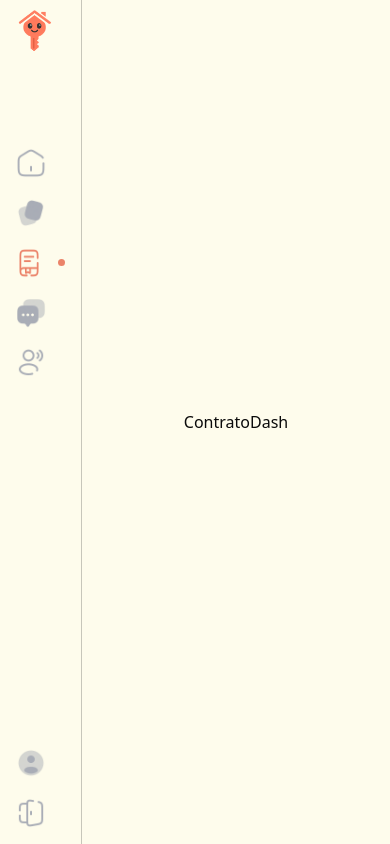
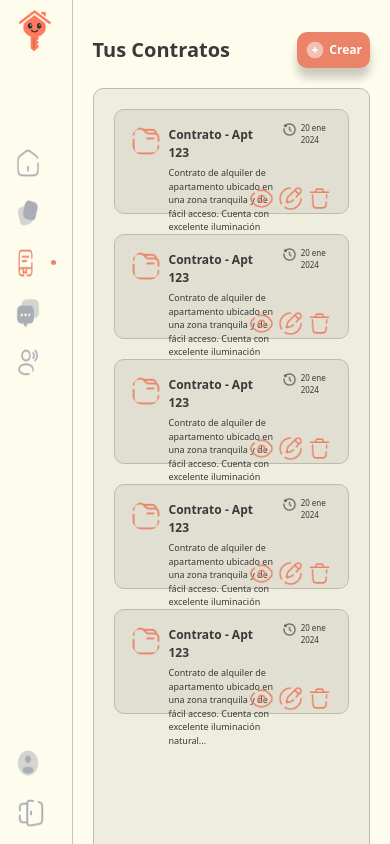
Before and after one commit to IdMarchena/RentaSmart, a React (Vite) app in the folder Frontend/: page /admin/contracts in a window 390 px wide. Built offline with nearby package versions, Linux system fonts and the light colour scheme.

Commit message:
ContratosDash terminado con su responsive

```diff
--- /dev/null
+++ b/Frontend/src/admin/components/CardContratos.tsx
@@ -0,0 +1,34 @@
+import imgHistory from "../../assets/history.png"
+import imgVista from "../../assets/vista.png"
+import imgEditar from "../../assets/editar.png"
+import imgBorrar from "../../assets/borrar.png"
+import imgFolder from "../../assets/folder.png"
+
+export const CardContratos = () => {
+    return (
+        <div className="w-full h-[105px] flex flex-row items-start justify-between bg-[#E1DFD2] border-[1px] border-[#BCBBB0] rounded-[10px] p-2">
+            <div className="w-[75%] flex flex-row items-start justify-start gap-2 ml-2">
+                <img src={imgFolder} alt="add" className="w-[30px] h-[30px] object-cover rounded-[20px] mt-2"/>
+                <div className="w-[70%] flex flex-col items-start justify-center gap-1 mt-2">
+                    <h1 className="text-[#393939] text-[12px] font-bold">Contrato - Apt 123</h1>
+                    <p className="text-[#393939] text-[9px] font-medium">Contrato de alquiler de apartamento ubicado en una zona tranquila y de fácil acceso. Cuenta con excelente iluminación natural...</p>
+                </div>
+            </div>
+            <div className="w-[25%] flex flex-col items-start justify-end gap-1 flex-nowrap mr-2 mt-1">
+                <div className="w-full flex flex-row items-start justify-end gap-1 flex-nowrap">
+                    <img src={imgHistory} alt="history" className="w-[15px] h-[15px] object-cover"/>
+                    <span className="text-[#393939] text-[8px] font-medium">20 ene 2024</span>
+
+                </div>
+                <div className="w-full flex flex-row items-start justify-end gap-1 flex-nowrap mt-9">
+                    <img src={imgVista} alt="vista" className="w-[25px] h-[25px] object-cover"/>
+                    <img src={imgEditar} alt="editar" className="w-[25px] h-[25px] object-cover"/>
+                    <img src={imgBorrar} alt="borrar" className="w-[25px] h-[25px] object-cover"/>
+
+                </div>
+            </div>
+
+
+        </div>
+    )
+}
--- a/Frontend/src/admin/pages/ContratoDash.tsx
+++ b/Frontend/src/admin/pages/ContratoDash.tsx
@@ -1,12 +1,31 @@
-
 import { Aside } from "../components/Aside"
-
+import imgAdd1 from "../../assets/add-1.png"
+import { CardContratos } from "../components/CardContratos"
 export const ContratoDash = () => {
     return (
         <div className="w-full h-screen flex flex-row">
             <Aside />
-            <div className="w-[85%] h-full flex flex-col items-center justify-center">
-                <h1>ContratoDash</h1>
+            <div className="w-[85%] h-full flex flex-col items-start justify-start p-5 overflow-y-scroll custom-scrollbar-2 max-[1082px]:w-[100%]">
+                <div className="w-full h-[100px] flex flex-row items-center justify-between mt-3">
+                        <h1 className="text-[#393939] text-[20px] font-bold"> Tus Contratos</h1>
+                        <div className="flex flex-row items-center gap-1 rounded-[10px] bg-[#EB8369] p-2 shadow-[0px_10px_10px_rgba(0,0,0,0.2)]">
+                            <img src={imgAdd1} alt="" className="w-[20px] h-[20px] object-cover" />
+                            <span className="text-[#FFFFFF] text-[12px] font-bold">Crear</span>
+                        </div>
+                </div>
+                <div className="w-full h-[100vh] flex flex-row items-center justify-start gap-10 mt-5 max-[890px]:flex-col max-[890px]:h-[200vh]">
+                    <div className="w-[50%] h-[100vh] flex flex-col items-start justify-start gap-5 bg-[#EFEDDE] border-[1px] border-[#BCBBB0] rounded-[10px] overflow-y-scroll custom-scrollbar-1 overflow-x-hidden p-5 max-[890px]:w-full max-[890px]:h-[100vh]">
+                        <CardContratos />
+                        <CardContratos />
+                        <CardContratos />
+                        <CardContratos />
+                        <CardContratos />
+                    </div>
+                    <div className="w-[50%] h-[100vh] flex flex-col items-center justify-center gap-5 bg-[#EFEDDE] border-[1px] border-[#BCBBB0] rounded-[10px] overflow-x-hidden p-5 max-[890px]:w-full">
+                        <span className="text-[#393939] text-[12px] font-bold">Vista Previa del Contrato</span>
+                    </div>
+
+                </div>
             </div>
         </div>
     )
```
